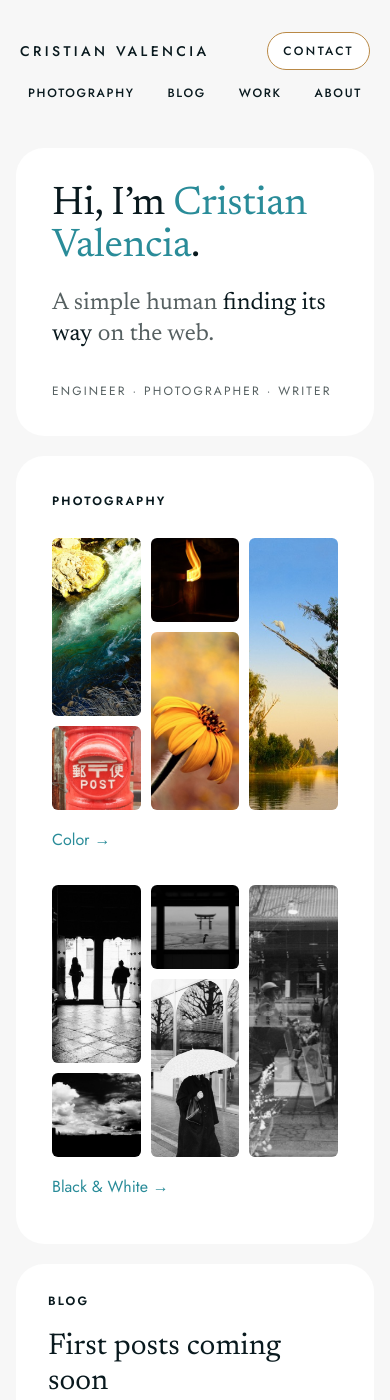
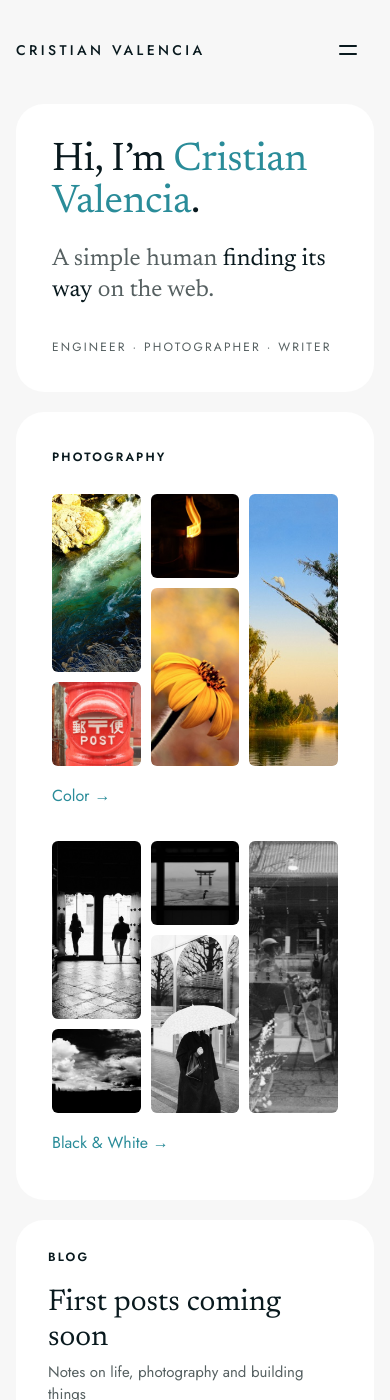
Before and after one commit to CristianValencia/CristianValencia.github.io, a Jekyll site: the page built from index.html, in a window 390 px wide and 1400 px high. Built offline with Jekyll 4.4.1, drawn with Linux system fonts in a browser that asks for light colours.

Commit message:
Add a hamburger menu on phones with a mail icon for Contact

```diff
--- a/_includes/header.html
+++ b/_includes/header.html
@@ -5,6 +5,12 @@
     <a class="site-header__name" href="{{ '/' | relative_url }}"{% if on_home %} aria-current="page"{% endif %}>
       <span data-shrink="Cris Valencia">{{ site.title }}</span>
     </a>
+    <button class="site-header__toggle" type="button" aria-expanded="false" aria-controls="site-menu" aria-label="Menu" hidden>
+      <span class="site-header__toggle-line" aria-hidden="true"></span>
+      <span class="site-header__toggle-line" aria-hidden="true"></span>
+    </button>
+    <div class="site-header__menu" id="site-menu">
+      <div class="site-header__menu-inner">
         <nav class="site-nav" aria-label="Main">
           {%- for item in site.nav %}
           <a class="site-nav__link" href="{{ item.url | relative_url }}"{% if page.url contains item.url %} aria-current="page"{% endif %}>
@@ -16,6 +22,11 @@
           </a>
           {%- endfor %}
         </nav>
-    <a class="site-header__contact" href="mailto:{{ site.email }}">Contact</a>
+        <a class="site-header__contact" href="mailto:{{ site.email }}" aria-label="Contact">
+          <svg class="site-header__contact-icon" width="20" height="20" viewBox="0 0 24 24" fill="none" stroke="currentColor" stroke-width="1.75" stroke-linecap="round" stroke-linejoin="round" aria-hidden="true" focusable="false"><rect x="3" y="5" width="18" height="14" rx="2.5"/><path d="m4 7 8 6 8-6"/></svg>
+          <span class="site-header__contact-label">Contact</span>
+        </a>
+      </div>
+    </div>
   </div>
 </header>
--- a/assets/css/main.css
+++ b/assets/css/main.css
@@ -152,6 +152,19 @@
 
 .site-header__contact {
   justify-self: end;
+}
+
+/* The menu wrappers only matter on phones (they fold the menu away); on wider
+   screens they step aside so the nav and Contact sit in the bar's grid. */
+.site-header__menu,
+.site-header__menu-inner {
+  display: contents;
+}
+
+/* Phones only: the hamburger and Contact's mail icon. */
+.site-header__toggle,
+.site-header__contact-icon {
+  display: none;
 }
 
 /* Shrinking labels: header.js splits each label into the letters both
@@ -700,21 +713,103 @@
     gap: 28px;
   }
 
-  /* Phones: name and Contact on the first line, the menu below. */
+  /* Phones: the name and a hamburger on the first line. The hamburger turns
+     into an X and opens a second line below: Photos, Blog, Work, About and
+     Contact as a gold mail button. Without JavaScript the second line just
+     stays open. */
   .site-header {
     top: 8px;
   }
 
   .site-header__bar {
     grid-template-columns: 1fr auto;
-    gap: 4px 12px;
-    padding: 8px 4px;
+    gap: 0 12px;
+    padding: 4px 4px 4px 0;
     border-radius: 24px;
   }
 
+  .site-header__name {
+    padding-block: 10px;
+  }
+
+  .site-header__toggle:not([hidden]) {
+    position: relative;
+    display: block;
+    width: 44px;
+    height: 44px;
+    padding: 0;
+    border: 0;
+    border-radius: 999px;
+    background: none;
+    color: var(--color-text);
+    cursor: pointer;
+    transition: color 160ms ease 140ms, box-shadow var(--dur-nav) ease;
+  }
+
+  .site-header__toggle:focus-visible {
+    outline: 2px solid var(--color-gold-deep);
+    outline-offset: 2px;
+  }
+
+  .site-header.is-scrolled .site-header__toggle {
+    color: #FFFFFF;
+  }
+
+  /* Two lines 8px apart. Opening slides them together and turns them into
+     an X on the spring, so the X settles with a slight overshoot. */
+  .site-header__toggle-line {
+    position: absolute;
+    left: 13px;
+    top: 21px;
+    width: 18px;
+    height: 2px;
+    border-radius: 2px;
+    background-color: currentColor;
+    transition: translate var(--dur-nav) var(--ease-out), rotate var(--dur-spring) var(--ease-spring);
+  }
+
+  .site-header__toggle-line:first-child { translate: 0 -4px; }
+  .site-header__toggle-line:last-child { translate: 0 4px; }
+
+  .site-header.is-open .site-header__toggle-line { translate: 0 0; }
+  .site-header.is-open .site-header__toggle-line:first-child { rotate: 45deg; }
+  .site-header.is-open .site-header__toggle-line:last-child { rotate: -45deg; }
+
+  /* The second line folds open from 0 to its own height. */
+  .site-header__menu {
+    display: grid;
+    grid-column: 1 / -1;
+    grid-template-rows: 1fr;
+    transition:
+      grid-template-rows var(--dur-nav) var(--ease-out),
+      opacity var(--dur-nav) ease,
+      visibility 0s linear 0s;
+  }
+
+  .site-header__menu-inner {
+    display: flex;
+    align-items: center;
+    gap: 4px;
+    min-height: 0;
+    overflow: hidden;
+  }
+
+  .site-header__menu-inner > * {
+    margin-top: 4px;
+  }
+
+  .site-header.has-toggle:not(.is-open) .site-header__menu {
+    grid-template-rows: 0fr;
+    opacity: 0;
+    visibility: hidden;
+    transition:
+      grid-template-rows var(--dur-nav) var(--ease-out),
+      opacity calc(var(--dur-nav) * 0.6) ease,
+      visibility 0s linear var(--dur-nav);
+  }
+
   .site-nav {
-    grid-column: 1 / -1;
-    grid-row: 2;
+    flex: 1;
     justify-content: space-between;
   }
 
@@ -724,13 +819,50 @@
     letter-spacing: 0.14em;
   }
 
+  /* The open menu always uses the short labels (Photos). */
+  .site-nav .shrink__out {
+    max-width: 0;
+    opacity: 0;
+  }
+
+  .site-nav .shrink__in {
+    max-width: var(--w);
+    opacity: 1;
+  }
+
+  /* Contact: the fifth item, a white mail icon on the gold button. */
   .site-header__contact {
-    padding: 9px 15px; /* 1px less than before to make room for the border */
-    font-size: 12px;
+    display: grid;
+    place-items: center;
+    flex: none;
+    width: 40px;
+    height: 40px;
+    padding: 0;
+    background-color: var(--color-gold);
+    color: #FFFFFF;
+  }
+
+  .site-header__contact-icon {
+    display: block;
+  }
+
+  .site-header__contact-label {
+    position: absolute;
+    width: 1px;
+    height: 1px;
+    overflow: hidden;
+    clip-path: inset(50%);
+    white-space: nowrap;
+  }
+
+  .site-header__contact:hover,
+  .site-header__contact:focus-visible {
+    background-color: var(--color-gold-deep);
+    border-color: var(--color-gold-deep);
   }
 
   .site-header.is-scrolled .site-header__bar {
-    padding: 8px 8px 4px;
+    padding: 4px;
   }
 
   .site-header.is-scrolled .site-header__name {
--- a/assets/js/header.js
+++ b/assets/js/header.js
@@ -59,6 +59,34 @@
   }, { passive: true });
 
   update();
+
+  // Phones: the hamburger opens and closes the menu line. Escape, a tap
+  // outside the header, or a wider screen closes it.
+  const toggle = header.querySelector('.site-header__toggle');
+  if (toggle) {
+    const phone = window.matchMedia('(max-width: 700px)');
+    const setOpen = (open) => {
+      header.classList.toggle('is-open', open);
+      toggle.setAttribute('aria-expanded', String(open));
+    };
+
+    toggle.hidden = false;
+    header.classList.add('has-toggle');
+    toggle.addEventListener('click', () => setOpen(!header.classList.contains('is-open')));
+
+    document.addEventListener('keydown', (event) => {
+      if (event.key === 'Escape' && header.classList.contains('is-open')) {
+        setOpen(false);
+        toggle.focus();
+      }
+    });
+
+    document.addEventListener('click', (event) => {
+      if (!header.contains(event.target)) setOpen(false);
+    });
+
+    phone.addEventListener('change', () => setOpen(false));
+  }
 }
 
 // Turn transitions on only after the first styled frame (see .is-loading).
```
Lines whose indentation alone changed are shown as unchanged.
